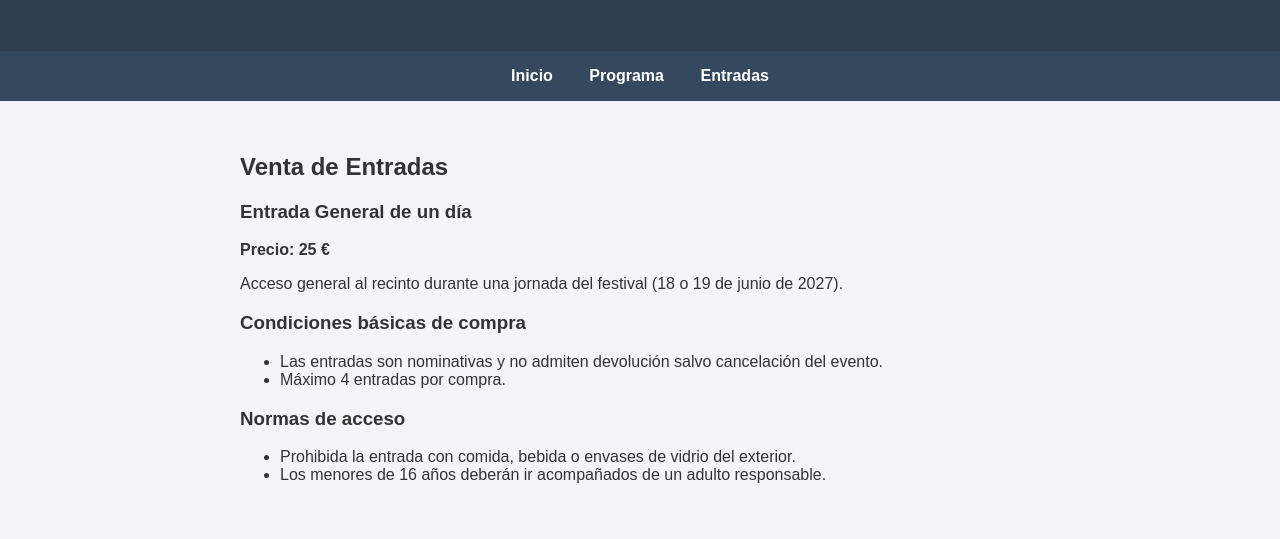
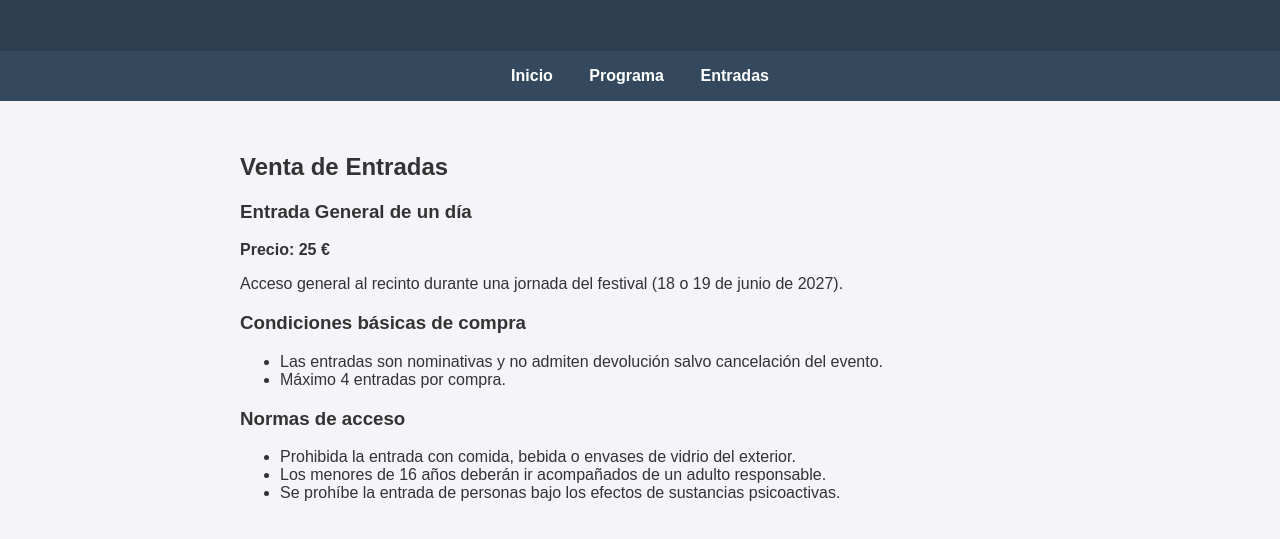
Before and after one commit to gonzalezprieto/festival-dam-2027, a plain HTML site: page entradas.html in a window 1280 px wide. Shown: the part 93-632 px from the top of the page. Drawn offline with Linux system fonts and the light colour scheme.

Commit message:
Añadida información sobre la entrada de personas bajo sustancias

```diff
--- a/entradas.html
+++ b/entradas.html
@@ -33,6 +33,7 @@
             <ul>
                 <li>Prohibida la entrada con comida, bebida o envases de vidrio del exterior.</li>
                 <li>Los menores de 16 años deberán ir acompañados de un adulto responsable.</li>
+                <li>Se prohíbe la entrada de personas bajo los efectos de sustancias psicoactivas.</li>
             </ul>
         </section>
     </main>
```
